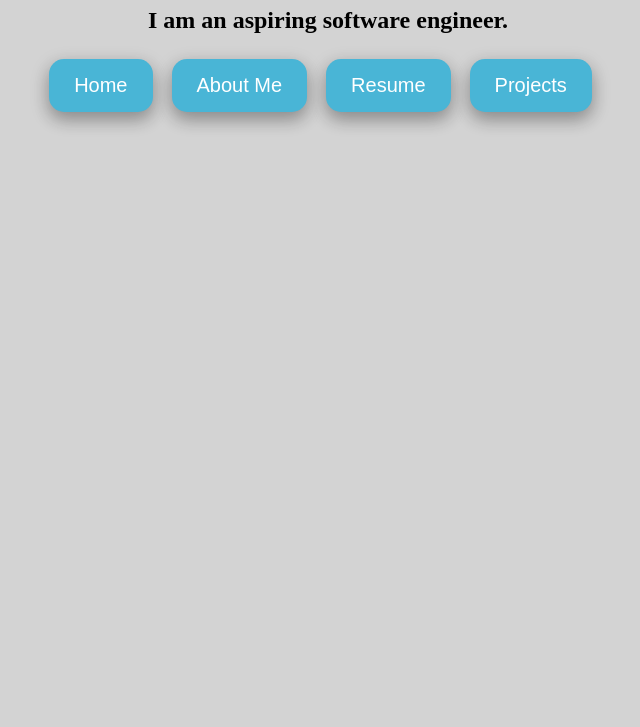
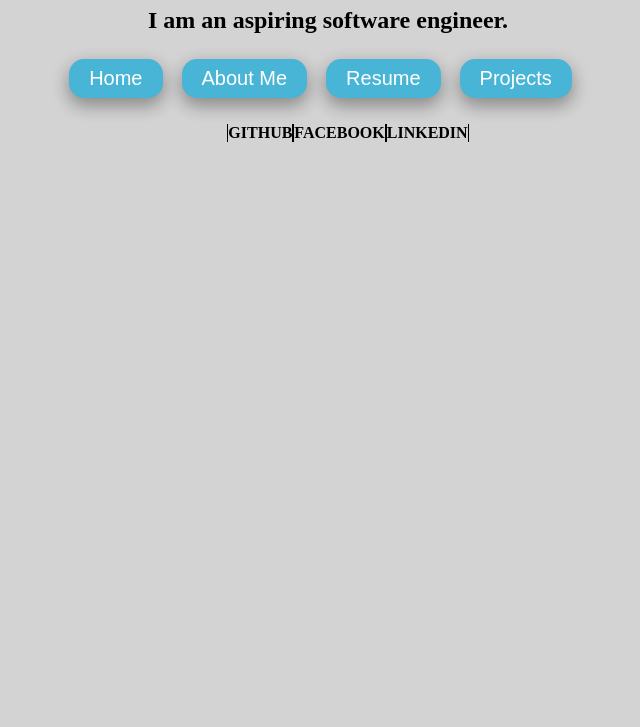
Before and after one commit to Acapace/Portfolio, a plain HTML site: page index.html in a window 1280 px wide. Shown: the part 73-800 px from the top of the page, without its empty margins (312-952 px from the left). Drawn offline with nearby package versions, Linux system fonts and the light colour scheme.

Commit message:
updates to portfolio

```diff
--- a/app.js
+++ b/app.js
@@ -1,5 +1,7 @@
 
 $(() => {
+
+////buttons
 
         $(".home").click(function(){
         $(".home > p").toggle();
@@ -26,4 +28,15 @@ $(() => {
          $(".home > p").css("display", "none");
          $(".resume > p").css("display", "none");
    });
+
+
+////footer - mouseover mouseout for links
+    $("ul li a").mouseover(function() {
+        $(this).css("opacity", "0.3");
+    });
+     $("ul li a").mouseout(function() {
+        $(this).css("opacity", "1");
+    });
+
+
  });
--- a/index.html
+++ b/index.html
@@ -11,7 +11,7 @@
 </head>
 
 <header>
-     <title>Ashleys Portfolio</title>
+     <title></title>
 </header>
 
 
@@ -49,7 +49,11 @@
 
 
 <footer>
-
+    <ul>
+        <li><a href="https://github.com/">GitHub</a></li>
+        <li><a href="https://www.facebook.com">Facebook</a></li>
+        <li><a href="https://www.linkedin.com/">LinkedIn</a></li>
+    </ul>
 </footer>
 
 </html>
--- a/style.css
+++ b/style.css
@@ -1,6 +1,6 @@
 button {
   display: inline-block;
-  padding: 15px 25px;
+  padding: 8px 20px;
   font-size: 20px;
   font-family: "Arial";
   cursor: pointer;
@@ -33,3 +33,30 @@ body{
   background-color: lightgray;
   text-align: center;
 }
+
+footer{
+  border: none;
+}
+
+ul{
+  display: flex;
+  justify-content: center;
+  align-items: center;
+  list-style-type: none;
+}
+
+ul li a {
+  display: inline-block;
+  padding: 15 px 25px;
+  color: black;
+  text-transform: uppercase;
+  text-decoration: none;
+  border: 1px solid black;
+  border-bottom: none;
+  border-top: none;
+  font-weight: 600;
+  border: 1px solid black;
+  border-bottom: none;
+  border-top: none;
+  transition: all ease 0.5s;
+}
```
